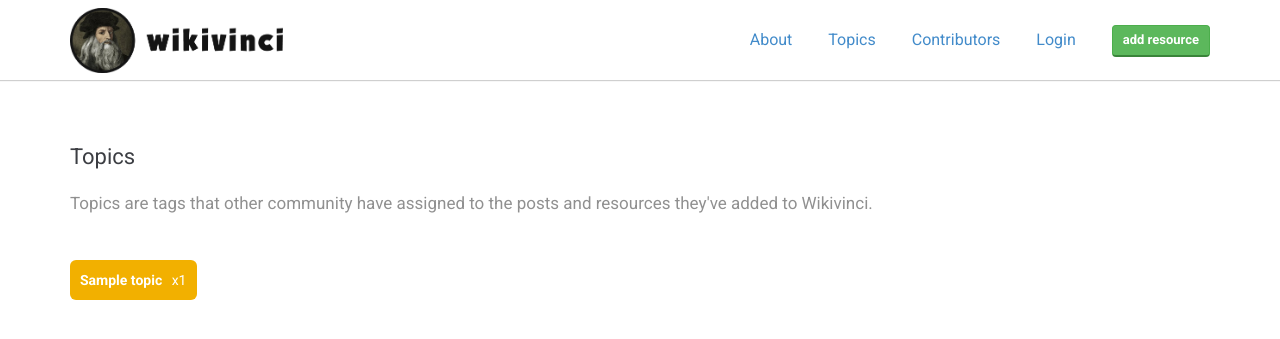
After one commit to dylanbfox/wikivinci, a Django app: template templates/core/topics.html in a window 1280 px wide. The commit adds this page. Shown: the top 339 px of the page. Run offline with Django 3.2, Linux system fonts and the light colour scheme; the template is opened without the code that fills it: most values are stand-ins (such as "Sample title", 1, 10 or a date in 2020); some libraries are stand-ins or nearby versions.

Commit message:
tags and topics work

```diff
--- a/accounts/views.py
+++ b/accounts/views.py
@@ -28,6 +28,9 @@ def account_register(request):
 	account = form.save(commit=False)
 	account.owner = user
 	account.save()
+	user = authenticate(username=form.cleaned_data['username'],
+		password=form.cleaned_data['password'])
+	login(request, user)
 	return HttpResponse("success")
 
 def account_login(request):
--- a/posts/forms.py
+++ b/posts/forms.py
@@ -17,7 +17,7 @@ class PostAddForm(forms.ModelForm):
 	def __init__(self, *args, **kwargs):
 		super(PostAddForm, self).__init__(*args, **kwargs)
 		self.fields['owner_authored'].label = "Are you the author of this resource?"
-		self.fields['tags'].label = "Tags (separate by commas):"
+		self.fields['tags'].label = "Tags/Topics (separate by commas):"
 
 	def clean_slug(self):
 		slug = self.cleaned_data.get('slug').strip().lower()
--- a/posts/models.py
+++ b/posts/models.py
@@ -39,7 +39,10 @@ class Post(models.Model):
 		return reverse('posts:view', kwargs={'slug': self.slug})
 
 	def tags_to_list(self):
-		return [t for t in self.tags.split(',') if t]
+		return [t.strip() for t in self.tags.split(',') if t]
+
+	def tags_contain(self, contains=None):
+		return contains.lower() in [t.lower() for t in self.tags_to_list()]
 
 	link_types = (
 		('LINK', 'link'),
--- a/posts/urls.py
+++ b/posts/urls.py
@@ -4,6 +4,7 @@ from posts import views
 
 urlpatterns = patterns('',
 	url(r'^$', views.view_all, name='view_all'),
+	url(r'^topics/$', views.view_topics, name='topics'),
 	url(r'^vote/$', views.vote, name='vote'),
 	url(r'^add/$', views.add, name='add'),
 	url(r'^(?P<slug>\w+(?:-\w+)*)/$', views.view, name='view'),
--- a/static/core/css/wikivinci.css
+++ b/static/core/css/wikivinci.css
@@ -284,13 +284,19 @@ h5 {
 }
 
 #header > .container > a img#profile-pic {
-	margin-right:10px;
+	margin-right:5px;
 	width:40px;
 	height:40px;
 	border:1px solid #A6A6A6;
 	border-radius:20px;
 	-webkit-border-radius:20px;
 	-moz-border-radius:20px;
+}
+
+#header > .container > a span#username {
+	margin-right:10px;
+	font-size:13px;
+	font-weight:700;
 }
 
 #header > .container > a span#points {
@@ -326,6 +332,11 @@ h5 {
 	font-size:22px;
 	font-weight:400;
 	max-width:85%;
+}
+
+#page-content > .container .toprow p.sub-title {
+	margin-top:20px;
+	font-size:17px;
 }
 
 #page-content > .container .toprow span.link-type {
@@ -373,8 +384,33 @@ h5 {
 	font-weight:700;
 }
 
+#page-content #topics {
+	padding-top:25px;
+}
+
+#page-content #topics > a {
+	float:left;
+	padding:10px;
+	background-color:#F2B000;
+	color:#FFF;
+	font-weight:700;
+	font-size:14px;
+	border-radius:6px;
+	margin:0px 20px 20px 0px;
+}
+
+#page-content #topics > a > span.count {
+	margin-left:6px;
+	font-weight:400;
+}
+
 #page-content .posts {
 	padding-top:25px;
+}
+
+#page-content .posts #sorry {
+	font-size:17px;
+	max-width:800px;
 }
 
 #page-content .posts .post {
@@ -394,7 +430,7 @@ h5 {
 }
 
 #page-content .posts .post > div.title-contain h2 {
-	font-size:22px;
+	font-size:20px;
 	margin-bottom:5px;
 }
 
--- a/templates/core/base.html
+++ b/templates/core/base.html
@@ -44,7 +44,7 @@
 				<a data-toggle="modal" data-target="#authenticateModal" href="#">Login</a>
 				{% endif %}
 				<a href="#">Contributors</a>
-				<a href="#">Collections</a>
+				<a href="{% url 'posts:topics' %}">Topics</a>
 				<a href="#">About</a>
 			</div>
 		</div>
--- a/templates/core/posts.html
+++ b/templates/core/posts.html
@@ -5,7 +5,7 @@
 {% block content %}
 <div class="container">
 	<div class="toprow">
-		<h2>Recently Added Resources</h2>
+		<h2>Recently Added {% if topic %}'{{ topic }}'{% endif %} Resources</h2>
 		<input class="large" name="postsearch" type="text" placeholder="search" />
 	</div>
 
@@ -38,6 +38,9 @@
 		</div>
 		{% endfor %}
 
+		{% if posts.length < 5 %}
+		<p id="sorry" class="super-light-font">Looks like there haven't been many resources added for this topic. You can help! Click "add resource" in the top right corner to add a good resource you know of. Help build Wikivinci!</p>
+		{% endif %}
 	</div>
 </div>
 {% endblock content %}
--- /dev/null
+++ b/templates/core/topics.html
@@ -0,0 +1,20 @@
+{% extends 'core/base.html' %}
+
+{% load staticfiles %}
+
+{% block content %}
+<div class="container">
+	<div class="toprow">
+		<h2>Topics</h2>
+		<p class="sub-title super-light-font">Topics are tags that other community have assigned to the posts and resources they've added to Wikivinci.</p>
+		<!-- <input class="large" name="postsearch" type="text" placeholder="search" /> -->
+	</div>
+
+	<div id="topics">
+	{% for k, v in topics.items %}
+		<a href="{% url 'posts:view_all' %}?topic={{ k }}">{{ k }} <span class="count">x{{ v.count }}</span></a>
+	{% endfor %}
+	</div>
+
+</div>
+{% endblock content %}
```
Also changed, not shown: posts/utils.py (+16 -0 lines), posts/views.py (+14 -1 lines), 7 other files.
